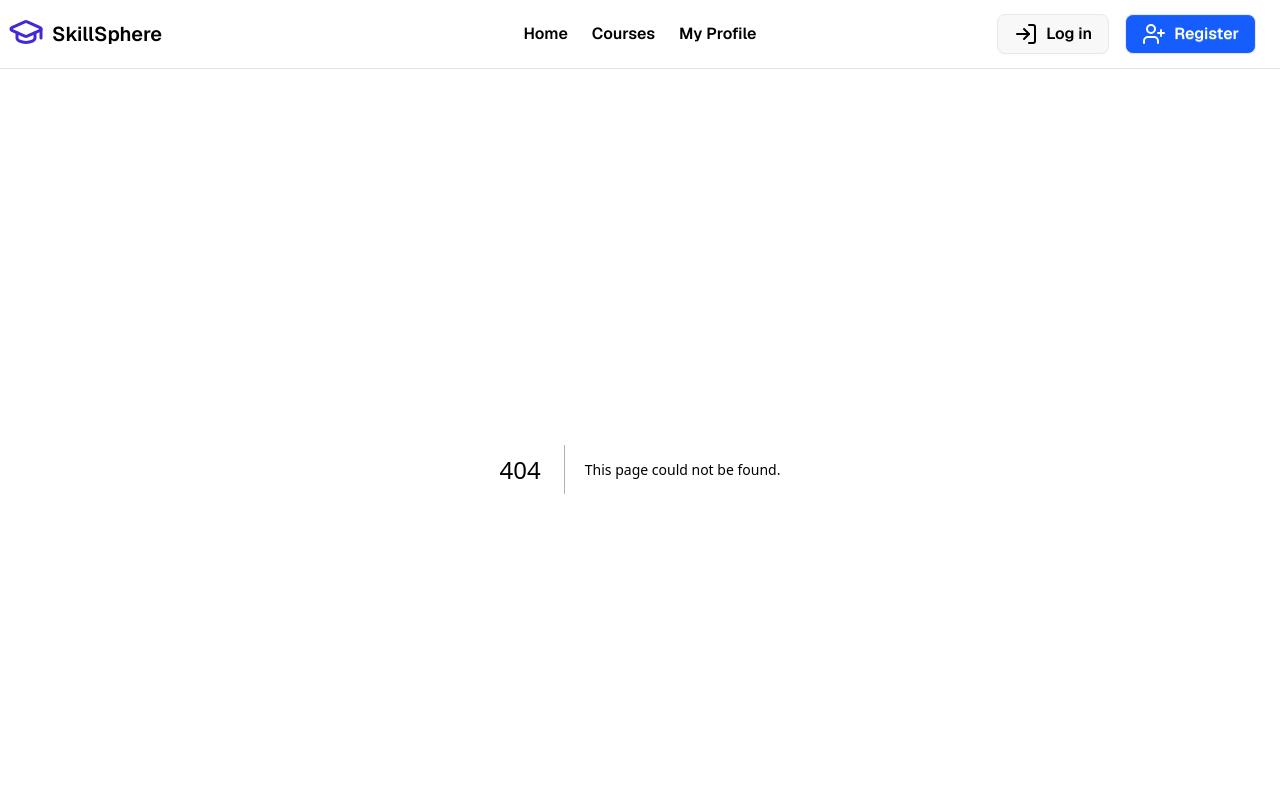
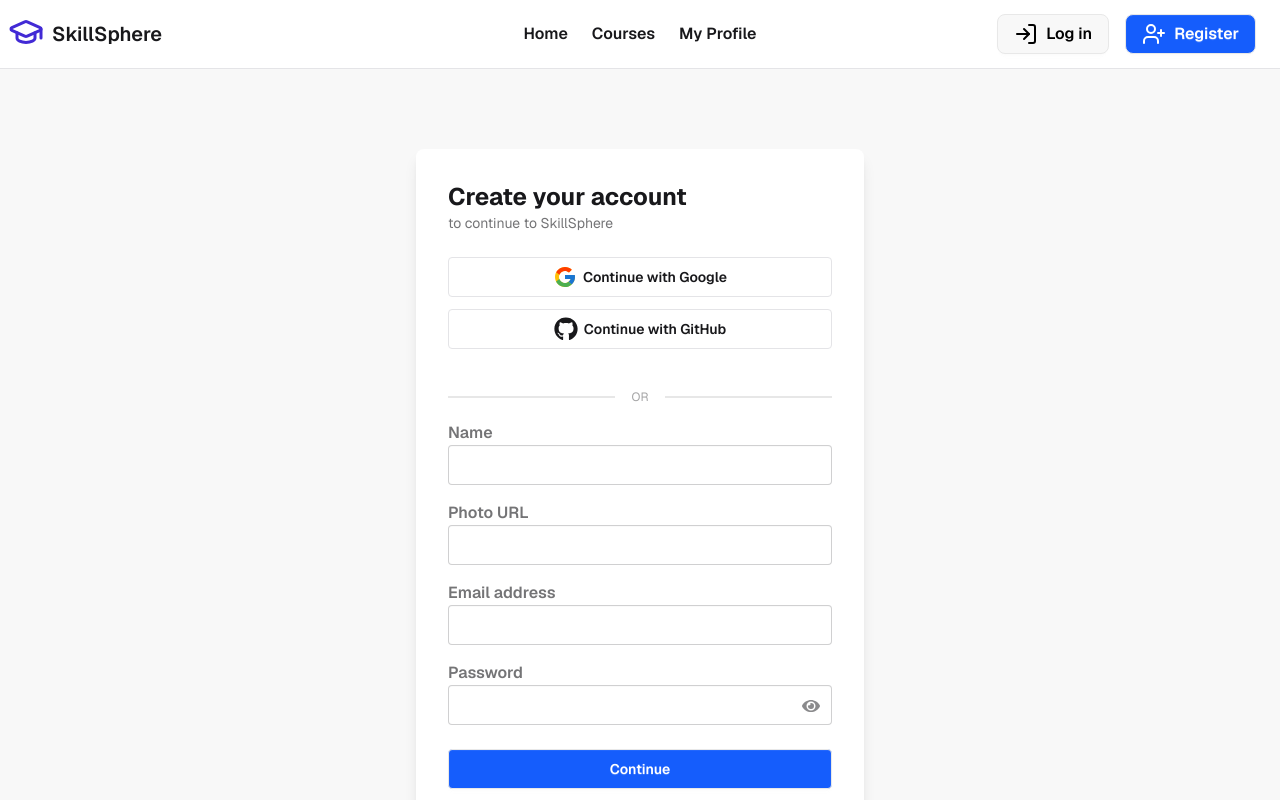
Before and after one commit to ZunaidChowdhury/skill-sphere, a Next.js app: page /register in a window 1280 px wide. Before the commit this address had no page. Shown: the top 800 px of the page. Built offline with nearby package versions, Linux system fonts and the light colour scheme.

Commit message:
designed registration form

```diff
--- /dev/null
+++ b/src/app/log-in/page.jsx
@@ -0,0 +1,9 @@
+import React from 'react'
+
+const LogInPage = () => {
+  return (
+    <div>LogInPage</div>
+  )
+}
+
+export default LogInPage
--- /dev/null
+++ b/src/app/not-found.jsx
@@ -0,0 +1,9 @@
+import NotFound from "@/components/NotFound"
+
+export default function NotFoundPage() {
+
+
+  return (
+    <NotFound />
+  )
+}
--- /dev/null
+++ b/src/app/register/page.jsx
@@ -0,0 +1,103 @@
+"use client";
+
+import { handleRegister } from '@/lib/actions/actions';
+import Link from 'next/link';
+import React, { useState } from 'react'
+import { FaEye, FaEyeSlash, FaGithub } from 'react-icons/fa';
+import { FcGoogle } from 'react-icons/fc';
+
+
+const RegisterPage = () => {
+  const [isHiddenPass, setIsHiddenPass] = useState(true);
+  return (
+    <div className=" flex items-center justify-center bg-base-200 py-20">
+      <div className="card w-full max-w-md bg-foreground shadow-lg p-8">
+        <h1 className="text-2xl font-bold text-base-content">Create your account</h1>
+        <p className="text-sm text-base-content/60 mb-6">to continue to SkillSphere</p>
+
+        {/* Social Buttons */}
+        <div className="flex flex-col gap-3 mb-6">
+          <button className="btn btn-outline border-zinc-200 hover:bg-zinc-100 w-full normal-case">
+            {/* <img src="/google-icon.svg" alt="Google" className="w-5 h-5 mr-2" /> */}
+            <FcGoogle size={24} />
+
+            Continue with Google
+          </button>
+          <button className="btn btn-outline border-zinc-200 hover:bg-zinc-100 w-full normal-case">
+            {/* <img src="/github-icon.svg" alt="GitHub" className="w-5 h-5 mr-2" /> */}
+            <FaGithub size={24} />
+            Continue with GitHub
+          </button>
+        </div>
+
+        <div className="divider text-xs text-base-content/40 uppercase">or</div>
+
+        {/* Registration Form using Server Action */}
+        <form action={handleRegister} className="space-y-4">
+          <div className="form-control">
+            <label className="label">
+              <span className="label-text font-semibold">Name</span>
+            </label>
+            <input
+              name="name"
+              type="text"
+              className="input input-bordered w-full focus:outline-none focus:ring-2 focus:ring-blue-500 focus:border-transparent"
+              required
+            />
+          </div>
+
+          <div className="form-control">
+            <label className="label">
+              <span className="label-text font-semibold">Photo URL</span>
+            </label>
+            <input
+              name="photoUrl"
+              type="text"
+              className="input input-bordered w-full focus:outline-none focus:ring-2 focus:ring-blue-500 focus:border-transparent"
+              required
+            />
+          </div>
+
+          <div className="form-control">
+            <label className="label">
+              <span className="label-text font-semibold">Email address</span>
+            </label>
+            <input
+              name="email"
+              type="email"
+              className="input input-bordered w-full focus:outline-none focus:ring-2 focus:ring-blue-500 focus:border-transparent"
+              required
+            />
+          </div>
+
+          <div className="form-control">
+            <label className="label">
+              <span className="label-text font-semibold">Password</span>
+            </label>
+            <div className="relative">
+              <input
+                name="password"
+                type={isHiddenPass ? 'password' : 'text'}
+                className="input input-bordered w-full pr-10 focus:outline-none focus:ring-2 focus:ring-blue-500 focus:border-transparent"
+                required
+              />
+              <button type="button" onClick={() => setIsHiddenPass(!isHiddenPass)} className="cursor-pointer absolute right-3 top-3 opacity-50">
+                { isHiddenPass ? <FaEye size={18} /> : <FaEyeSlash size={18} />}
+              </button>
+            </div>
+          </div>
+
+          <button type="submit" className="btn bg-blue-600 text-white hover:bg-blue-700 w-full mt-2">
+            Continue
+          </button>
+        </form>
+
+        <p className="text-center text-sm mt-6 text-base-content/70">
+          Have an account? <Link href="/log-in" className="text-primary hover:underline">Log in</Link>
+        </p>
+      </div>
+    </div>
+  )
+}
+
+export default RegisterPage
--- a/src/app/user/profile/page.jsx
+++ b/src/app/user/profile/page.jsx
@@ -1,9 +1,9 @@
 import React from 'react'
 
-const UserPage = async() => {
+const UserProfilePage = async() => {
   return (
-    <div>UserPage</div>
+    <div>UserProfilePage</div>
   )
 }
 
-export default UserPage
+export default UserProfilePage
--- /dev/null
+++ b/src/components/NotFound.jsx
@@ -0,0 +1,49 @@
+'use client'
+
+import Link from 'next/link'
+import { useRouter } from 'next/navigation'
+import { GrFormPreviousLink } from 'react-icons/gr'
+import { RiHome2Line } from 'react-icons/ri'
+
+const NotFound = () => {
+    const router = useRouter()
+    return (
+        <div className=" bg-gray-200 text-text-primary py-20">
+            {/* container */}
+            <div className="w-full max-w-277.5 mx-auto p-20 text-center bg-foreground rounded-lg shadow-sm border border-gray-100">
+
+                <h2 className="text-9xl font-semibold text-text-primary mb-10">404</h2>
+
+                {/* Clear, bold heading */}
+                <h4 className="text-3xl font-semibold tracking-tight text-text-primary mb-3">
+                    Page not found.
+                </h4>
+
+                {/* Simple, helpful subtext */}
+                <p className="text-lg text-neutral-500 max-w-md mx-auto leading-tight mb-10 ">
+                    It might have been moved or deleted. Check the address and try again.
+                </p>
+
+                {/* Apple-esque Action Buttons */}
+                <div className="flex flex-col sm:flex-row gap-4 justify-center ">
+                    <Link
+                        href="/"
+                        className="w-50 inline-flex items-center justify-center px-6 py-3 rounded-full bg-theme-primary text-white font-medium hover:bg-blue-700 transition-colors"
+                    >
+                        <RiHome2Line className='w-6 h-5 mr-2' />
+                        Home Page
+                    </Link>
+                    <button
+                        onClick={() => router.back()}
+                        className="cursor-pointer w-50 inline-flex items-center justify-center px-6 py-3 rounded-full bg-neutral-100 text-text-primary font-medium hover:bg-neutral-200 transition-colors"
+                    >
+                        <GrFormPreviousLink className='w-6 h-5 mr-2' />
+                        Previous Page
+                    </button>
+                </div>
+            </div>
+        </div>
+    )
+}
+
+export default NotFound
--- /dev/null
+++ b/src/lib/actions/actions.js
@@ -0,0 +1,17 @@
+"use server";
+
+export async function handleRegister(formData) {
+    const { name, email, password } = Object.fromEntries(formData);
+
+    // Extract data from the formData object
+    // const username = formData.get("username");
+    // const email = formData.get("email");
+    // const password = formData.get("password");
+
+    // Log the data on the server terminal
+    console.log("Registering User:", { username, email, password });
+
+    // In a real app, you'd save this to a database here
+    // Logic: Save to DB, hash password, etc.
+    return { success: true };
+}
```
